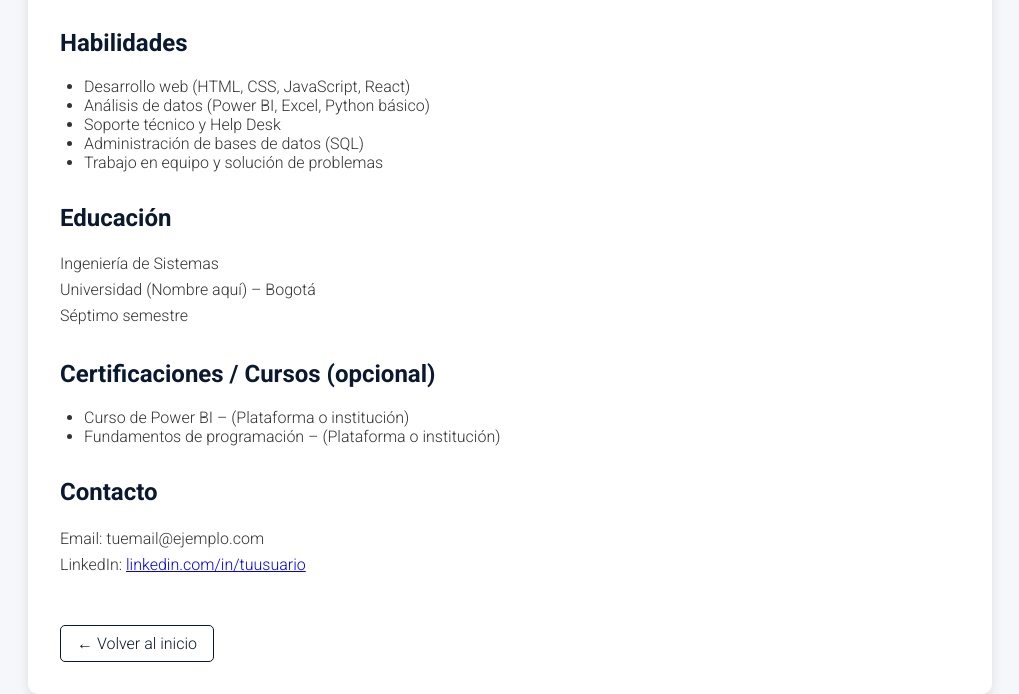
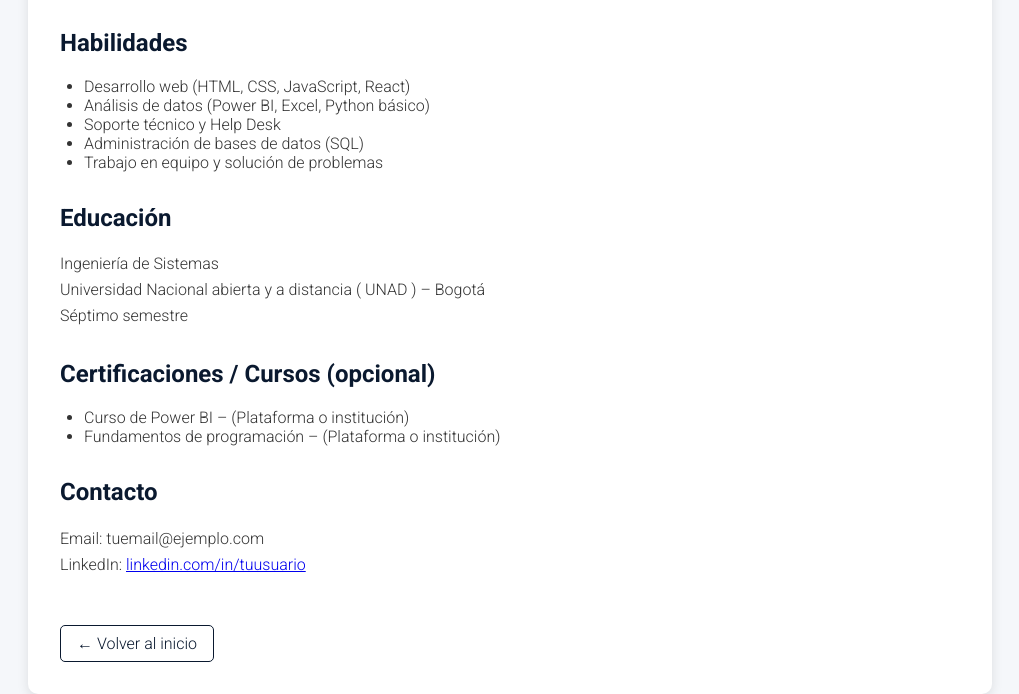
Before and after one commit to Zeas27/Portafolio-profesional-, a plain HTML site: page perfil.html in a window 1280 px wide. Shown: the part 210-904 px from the top of the page, without its empty margins (130-1149 px from the left). Drawn offline with Linux system fonts and the light colour scheme.

Commit message:
Update perfil.html

```diff
--- a/perfil.html
+++ b/perfil.html
@@ -65,7 +65,7 @@
 
 <h2>Educación</h2>
 <p>Ingeniería de Sistemas<br>
-Universidad (Nombre aquí) – Bogotá<br>
+Universidad Nacional abierta y a distancia ( UNAD ) – Bogotá<br>
 Séptimo semestre</p>
 
 <h2>Certificaciones / Cursos (opcional)</h2>
```
